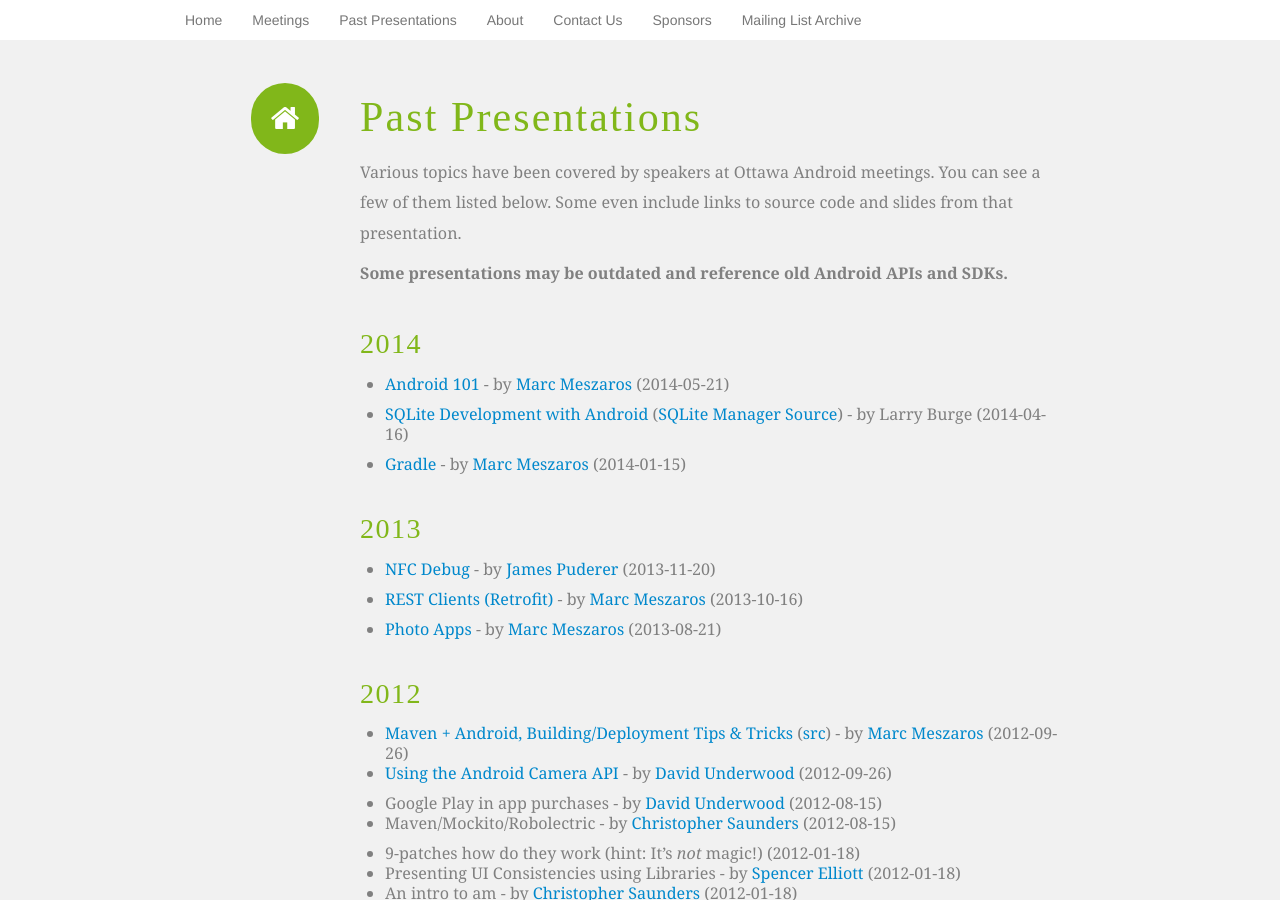
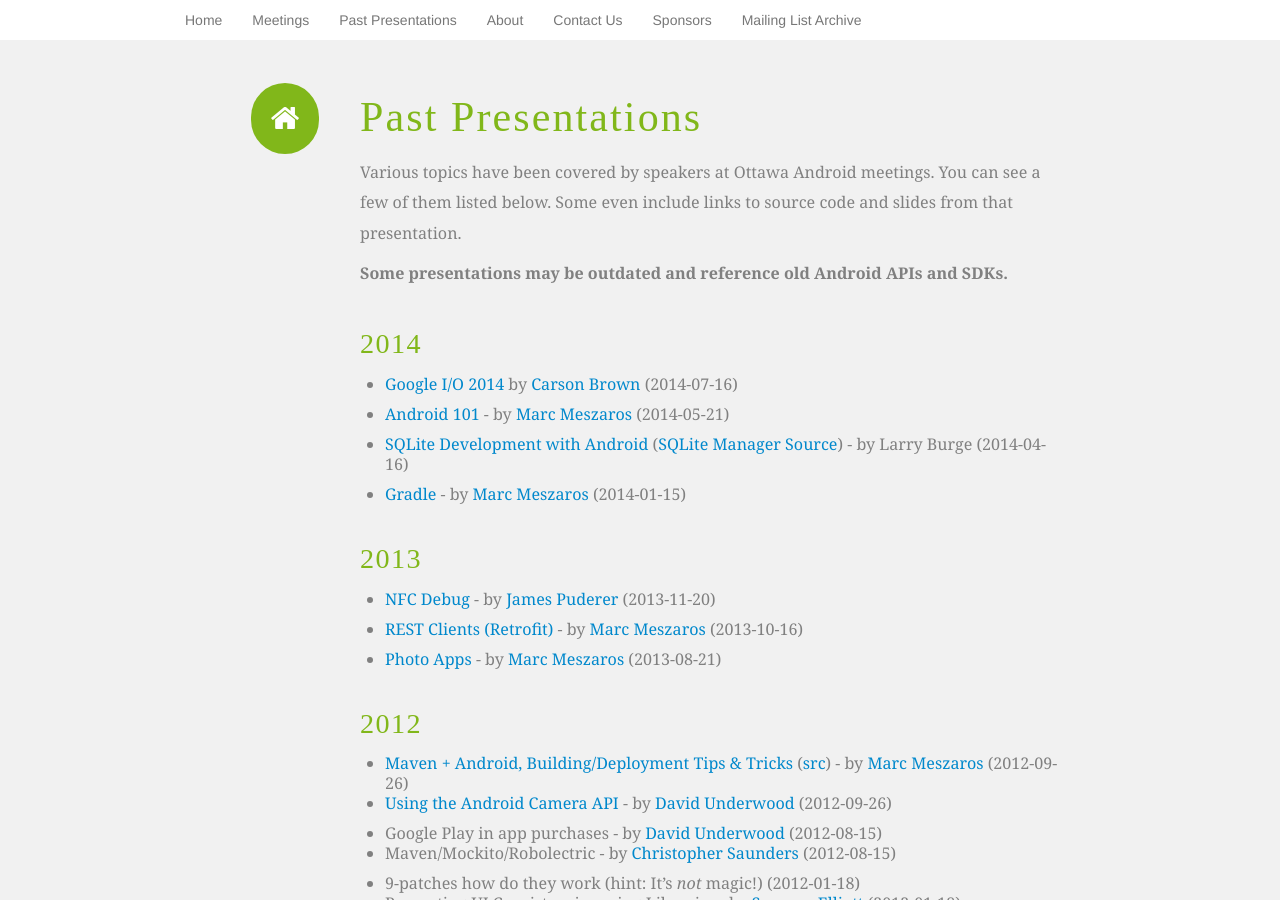
Before and after one commit to ottawaandroid/ottawaandroid.github.io, a Jekyll site: the page built from presentations/index.md, in a window 1280 px wide and 900 px high. Built offline with Jekyll 4.4.1, drawn with Linux system fonts in a browser that asks for light colours; some web fonts are replaced; Markdown is read by kramdown in place of the engine named in the settings.

Commit message:
Added July 2014 presentation link

```diff
--- a/presentations/index.md
+++ b/presentations/index.md
@@ -11,6 +11,8 @@
 
 2014
 ----
+* [Google I/O 2014](https://dl.dropboxusercontent.com/u/11865763/io14-pres.pdf) by <a href="https://twitter.com/carson_">Carson Brown</a> (2014-07-16)
+
 * [Android 101](https://docs.google.com/presentation/d/1aYttFBP8xT39jUwViITvgOrjd5-Ch9lR-XDiGkWb0xE/pub?start=false&loop=false&delayms=3000) - by [Marc Meszaros](http://marcmeszaros.ca/) (2014-05-21)
 
 * [SQLite Development with Android](/files/presentations/2014/SQLiteApril16.odp) ([SQLite Manager Source](/files/presentations/2014/sqlite-manager.zip)) - by Larry Burge (2014-04-16)
```
